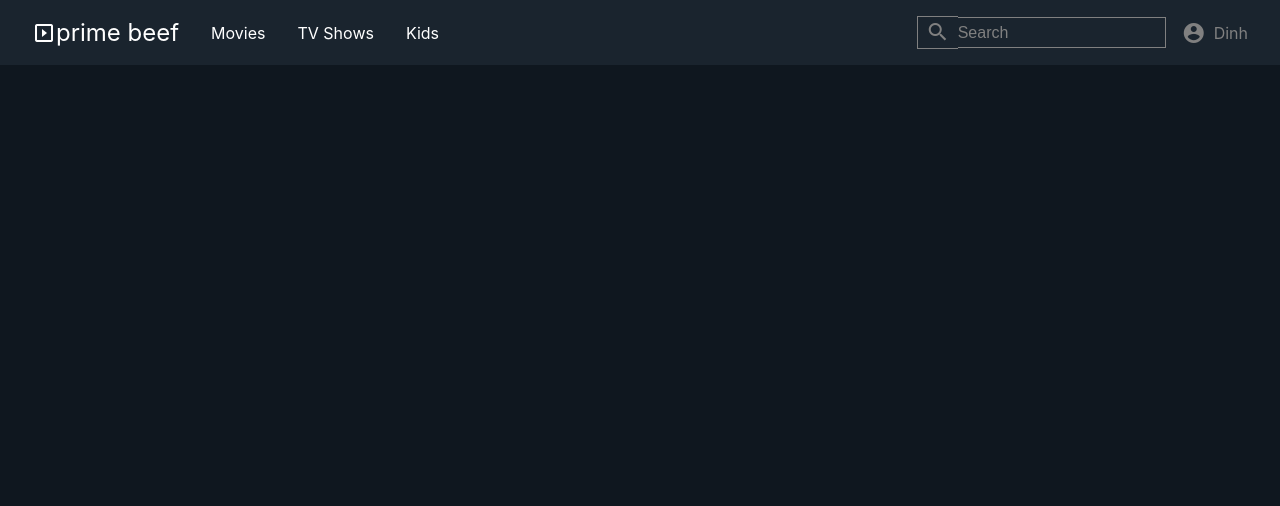
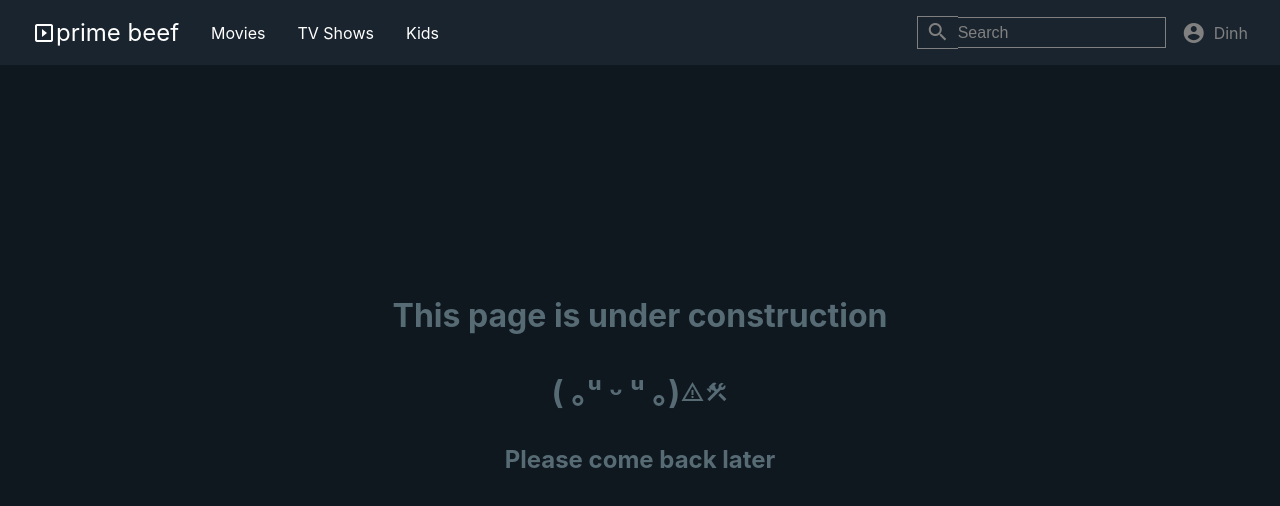
Before and after one commit to DinhL3/primebeef, a React (Create React App) app: page /na in a window 1280 px wide. Shown: the top 506 px of the page. Built offline with nearby package versions, Linux system fonts and the light colour scheme; no server answers.

Commit message:
mostly done

```diff
--- a/src/App.css
+++ b/src/App.css
@@ -340,3 +340,16 @@ h1,h2,h3,h4,h5,h6,p {
    justify-content: space-evenly;
    padding: 0 1rem;
 }
+
+.na {
+  height: 80vh;
+  display:flex;
+  flex-direction: column;
+  justify-content: center;
+  align-items: center;
+}
+
+.na h1,h2 {
+  color:hsl(201, 15%, 40%) !important;
+  margin: 1rem;
+}
--- a/src/App.js
+++ b/src/App.js
@@ -7,6 +7,7 @@ import { BrowserRouter as Router, Route, Switch } from "react-router-dom"
 import Homepage from "./pages/Homepage"
 import Details from "./pages/Details";
 import Search from "./pages/Search"
+import Na from "./pages/Na"
 
 import Navbar from "./components/Navbar"
 
@@ -22,7 +23,7 @@ function App() {
           <Route path="/" exact component={Homepage} />
           <Route path="/movies/:id" exact component={Details} />
           <Route path="/search/movie/:query" exact component={Search} />
-
+          <Route path="/na" exact component={Na} />
         </Switch>
       </Router>
     </>
--- a/src/components/Navbar.js
+++ b/src/components/Navbar.js
@@ -18,9 +18,9 @@ const Navbar = () => {
         <div className="navbar" >
             <div className="navbar-left">
                 <Link className="logo" to="/"><span class="material-icons">slideshow</span> prime beef</Link>
-                <Link className="nav-link" to="">Movies</Link>
-                <Link className="nav-link" to="">TV Shows</Link>
-                <Link className="nav-link" to="">Kids</Link>
+                <Link className="nav-link" to="/">Movies</Link>
+                <Link className="nav-link" to="/na">TV Shows</Link>
+                <Link className="nav-link" to="/na">Kids</Link>
             </div>
             <div className="navbar-right">
                 <form className="search-form" onSubmit={handleSearch}>
@@ -28,7 +28,7 @@ const Navbar = () => {
                     <input className="search-bar" type="text" placeholder="Search" onChange={(e) => setKeyword(e.target.value)}></input>
                 </form>
 
-                <Link className="nav-link user-name" to=""><span class="material-icons">account_circle</span>Dinh</Link>
+                <Link className="nav-link user-name" to="/na"><span class="material-icons">account_circle</span>Dinh</Link>
             </div>
         </div >
     )
--- a/src/pages/Details.js
+++ b/src/pages/Details.js
@@ -1,5 +1,5 @@
 import React, { useState, useEffect } from "react";
-import { useParams } from "react-router-dom";
+import { useParams, Link } from "react-router-dom";
 
 import axios from "axios"
 import Moment from "react-moment"
@@ -13,6 +13,7 @@ const Details = () => {
     const [cast, setCast] = useState(null)
     const [actors, setActors] = useState(null)
     const [directors, setDirectors] = useState(null)
+    const [ytKey, setYtKey] = useState(null)
 
 
 
@@ -21,13 +22,15 @@ const Details = () => {
         try {
             let url = `https://api.themoviedb.org/3/movie/${id}?api_key=${API_KEY}`
             let urlCast = `https://api.themoviedb.org/3/movie/${id}/credits?api_key=${API_KEY}`
+            let urlVideos = `https://api.themoviedb.org/3/movie/${id}?api_key=${API_KEY}&append_to_response=videos`
             const res = await axios.get(url)
             const resCast = await axios.get(urlCast)
+            const resVideos = await axios.get(urlVideos)
             setMovie(res.data)
             setCast(resCast.data.cast)
+            setYtKey(resVideos.data.videos.results[0].key)
             setActors(resCast.data.cast.filter(person => person.known_for_department == 'Acting'))
             setDirectors(resCast.data.crew.filter(person => person.job == 'Director'))
-            console.log(resCast.data.crew.filter(person => person.job == 'Director'))
         }
 
         catch (err) {
@@ -40,7 +43,7 @@ const Details = () => {
         getMovie();
     }, []);
 
-    if (movie === null || cast === null || actors === null || directors === null) {
+    if (movie === null || cast === null || actors === null || directors === null || ytKey === null) {
         return (
             <div>Loading...</div>
         )
@@ -77,16 +80,16 @@ const Details = () => {
                     <dt>Language</dt>
                     <dd>{movie.spoken_languages.map((item) => (item.name)).join(", ")}</dd>
                 </dl>
-                <button><span class="material-icons">play_arrow</span>Play</button>
+                <a href={`https://youtu.be/${ytKey}`} target="_blank"><button><span class="material-icons">play_arrow</span>Play Trailer</button></a>
                 <p>By clicking play, you agree to our <a href="https://www.primevideo.com/help/ref=atv_dp_terms?_encoding=UTF8&nodeId=202095490">Terms of Use.</a></p>
-            </div>
+            </div >
             <div className="movie-right">
                 <div className="overlay1"></div>
                 <div className="overlay2"></div>
                 <img src={`https://image.tmdb.org/t/p/original/${movie.backdrop_path}`} />
 
             </div>
-        </div>
+        </div >
     )
 }
 
--- /dev/null
+++ b/src/pages/Na.js
@@ -0,0 +1,17 @@
+import React from 'react';
+
+const Na = () => {
+    return (
+        <div className="na">
+            <h1>This page is under construction</h1>
+            <h1>{`( ｡ᵘ ᵕ ᵘ ｡)`}<span class="material-icons">
+                warning_amber
+</span><span class="material-icons">
+                    construction
+</span></h1>
+            <h2>Please come back later</h2>
+        </div>
+    )
+}
+
+export default Na
```
